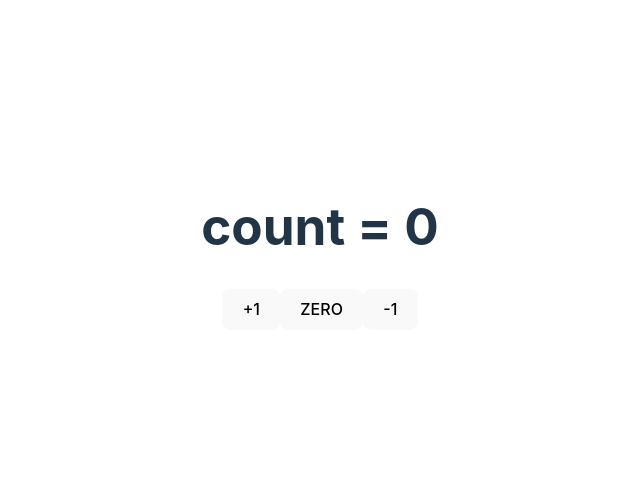
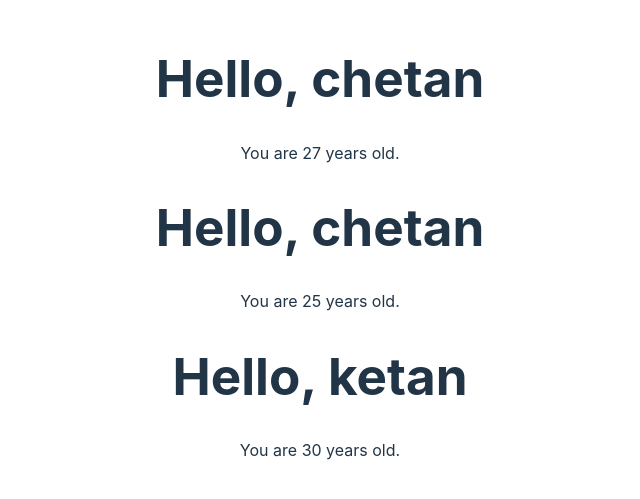
Before and after one commit to chetan-agbattanwar/react_learning, a React (Vite) app in the folder react-project/: page / in a window 1280 px wide. Shown: the part 153-652 px from the top of the page, without its empty margins (320-960 px from the left). Built offline with nearby package versions, Linux system fonts and the light colour scheme.

Commit message:
prop drilling

```diff
--- a/react-project/src/App.jsx
+++ b/react-project/src/App.jsx
@@ -1,13 +1,19 @@
 import './App.css'
-import Count from './Components/web storage/Count'
-import WebStorage from './Components/web storage/WebStorage'
+import ParentComponent from './Components/ContextAPI/PropDrilling/ParentComponent'
+import ParentComponent1 from './Components/ContextAPI/PropDrilling/ParentComponent1'
+
 
 function App() {
 
   return (
     <>
-    {/* <WebStorage/> */}
-    <Count/>
+    {/* <ParentComponent name='chetan' age={27} />
+    <ParentComponent name='chetan' />
+    <ParentComponent age={30} /> */}
+
+    <ParentComponent1 name='chetan' age={27} />
+    <ParentComponent1 name='chetan' />
+    <ParentComponent1 age={30} />
     </>
   )
 }
--- /dev/null
+++ b/react-project/src/Components/ContextAPI/PropDrilling/ChildComponent.jsx
@@ -0,0 +1,27 @@
+import React from 'react'
+// import PropTypes from 'prop-types';
+
+function ChildComponent(props) {
+    // console.log(props); {name: 'Chetan', age: 30}
+  return (
+    <div>
+        <h1>Hello, {props.name || 'ketan'}</h1>
+        <p>You are {props.age || 25} years old.</p>
+    </div>
+  )
+}
+
+//  not working
+
+// // Default Props
+// ChildComponent.defaultProps = {
+//     name: 'Guest',
+//     age: 25,
+//   };
+
+// //   propTypes
+//   ChildComponent.propTypes = {
+//     name: PropTypes.string,
+//     age: PropTypes.number,
+//   };
+export default ChildComponent
--- /dev/null
+++ b/react-project/src/Components/ContextAPI/PropDrilling/ChildComponent1.jsx
@@ -0,0 +1,12 @@
+import React from 'react'
+
+function ChildComponent1({name='ketan', age=25}) {
+  return (
+    <div>
+    <h1>Hello, {name}</h1>
+    <p>You are {age} years old.</p>
+</div>
+  )
+}
+
+export default ChildComponent1
--- /dev/null
+++ b/react-project/src/Components/ContextAPI/PropDrilling/ParentComponent.jsx
@@ -0,0 +1,13 @@
+import React from 'react'
+import ChildComponent from './ChildComponent'
+
+function ParentComponent(props) {
+    console.log(props);
+  return (
+    <div>
+        <ChildComponent name={props.name} age={props.age} />
+    </div>
+  )
+}
+
+export default ParentComponent
--- /dev/null
+++ b/react-project/src/Components/ContextAPI/PropDrilling/ParentComponent1.jsx
@@ -0,0 +1,12 @@
+import React from 'react'
+import ChildComponent1 from './ChildComponent1'
+
+function ParentComponent1({name, age}) {
+    return (
+        <div>
+            <ChildComponent1 name={name} age={age} />
+        </div>
+    )
+}
+
+export default ParentComponent1
```
